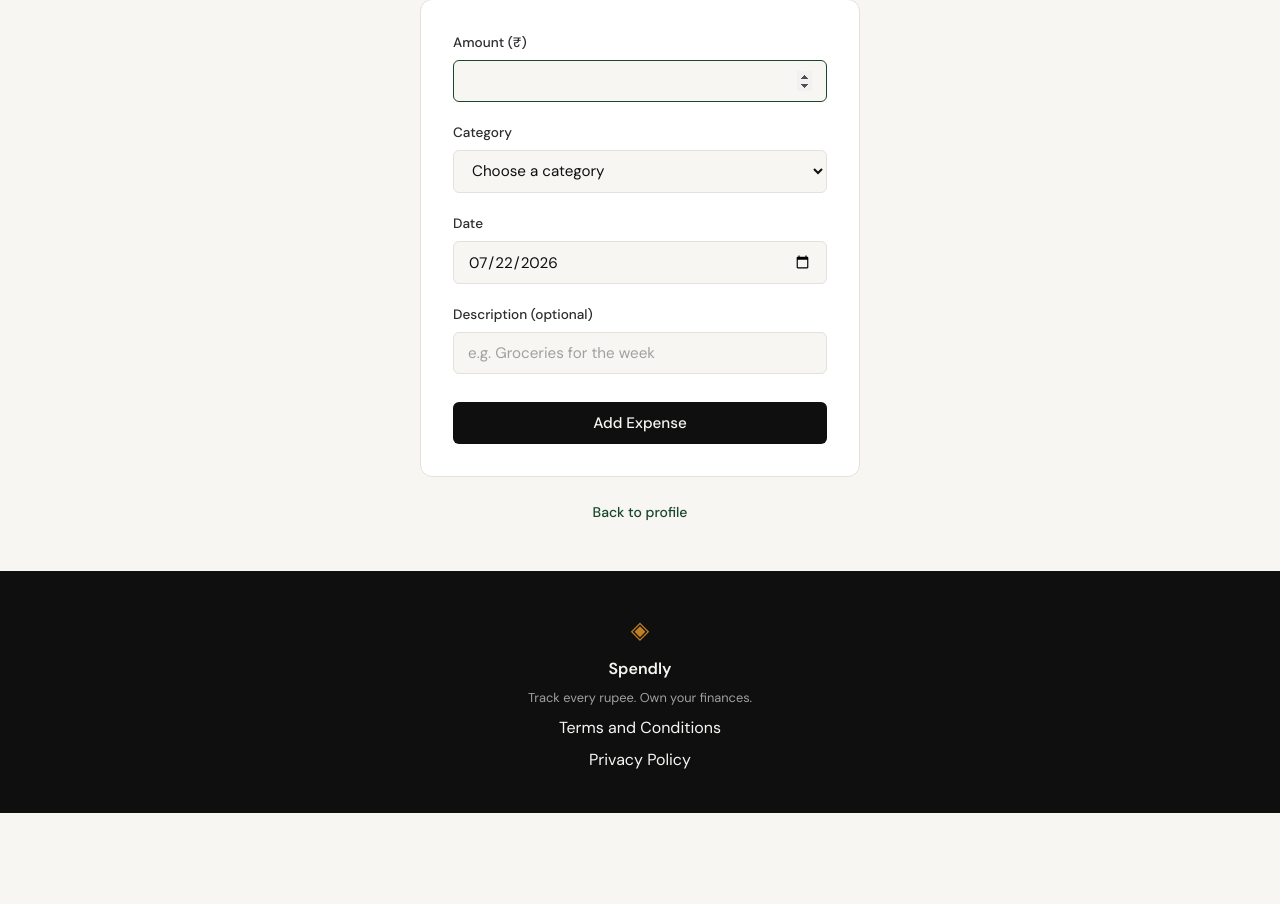
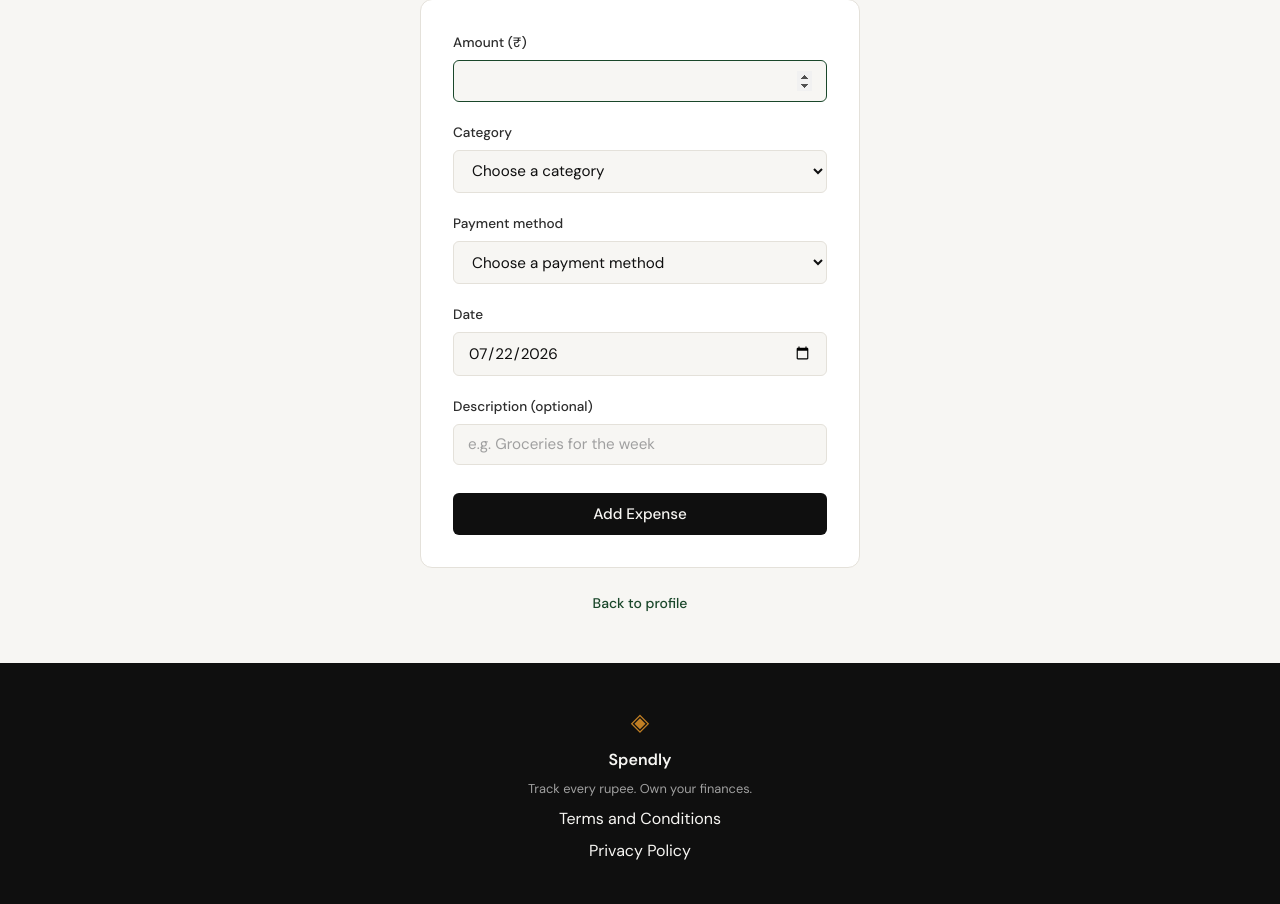
Before and after one commit to tejash5489-lang/spendly, a Flask app: page /expenses/add in a window 1280 px wide. Shown: the part 224-1128 px from the top of the page. Before the commit the page ends 1037 px from the top, so only its background shows below. Run offline with Flask 3, Linux system fonts and the light colour scheme; the visitor is signed in with stand-in values (Sample User, id 1).

Commit message:
feat: add payment method tag to expenses
Tags each expense with how it was paid (Cash/Card/UPI): new
payment_method column with a migration for existing databases,
membership validation, form field on add/edit, and a Payment
column on the profile transaction table.

Co-Authored-By: Claude Sonnet 5 <noreply@anthropic.com>

```diff
--- a/app.py
+++ b/app.py
@@ -5,7 +5,7 @@ from datetime import date, datetime
 from flask import Flask, redirect, render_template, request, session, url_for
 from werkzeug.security import generate_password_hash
 
-from database.db import CATEGORIES, get_db, init_db, seed_db
+from database.db import CATEGORIES, PAYMENT_METHODS, get_db, init_db, seed_db
 
 app = Flask(__name__)
 app.secret_key = "dev-secret-key-change-in-production"
@@ -184,6 +184,8 @@ def _validate_expense_form(form_values):
         return None, "Enter a valid amount greater than 0."
     if form_values["category"] not in CATEGORIES:
         return None, "Please select a valid category."
+    if form_values["payment_method"] not in PAYMENT_METHODS:
+        return None, "Please select a valid payment method."
     if not _parse_date(form_values["date"]):
         return None, "Please enter a valid date."
 
@@ -208,7 +210,7 @@ def _where_clause(user_id, start, end):
 def _get_recent_transactions(conn, user_id, start=None, end=None, limit=10):
     where, params = _where_clause(user_id, start, end)
     query = f"""
-        SELECT id, date, description, category, amount
+        SELECT id, date, description, category, amount, payment_method
         FROM expenses
         WHERE {where}
         ORDER BY date DESC
@@ -283,12 +285,19 @@ def add_expense():
         return redirect(url_for("login"))
 
     today = date.today().isoformat()
-    form_values = {"amount": "", "category": "", "date": today, "description": ""}
+    form_values = {
+        "amount": "",
+        "category": "",
+        "payment_method": "",
+        "date": today,
+        "description": "",
+    }
     error = None
 
     if request.method == "POST":
         form_values["amount"] = request.form.get("amount", "")
         form_values["category"] = request.form.get("category", "")
+        form_values["payment_method"] = request.form.get("payment_method", "")
         form_values["date"] = request.form.get("date", "")
         form_values["description"] = request.form.get("description", "").strip()
 
@@ -297,12 +306,13 @@ def add_expense():
         if error is None:
             conn = get_db()
             conn.execute(
-                "INSERT INTO expenses (user_id, amount, category, date, description) "
-                "VALUES (?, ?, ?, ?, ?)",
+                "INSERT INTO expenses (user_id, amount, category, payment_method, date, description) "
+                "VALUES (?, ?, ?, ?, ?, ?)",
                 (
                     session["user_id"],
                     amount,
                     form_values["category"],
+                    form_values["payment_method"],
                     form_values["date"],
                     form_values["description"] or None,
                 ),
@@ -314,6 +324,7 @@ def add_expense():
     return render_template(
         "add_expense.html",
         categories=CATEGORIES,
+        payment_methods=PAYMENT_METHODS,
         error=error,
         **form_values,
     )
@@ -326,7 +337,8 @@ def edit_expense(id):
 
     conn = get_db()
     expense = conn.execute(
-        "SELECT id, amount, category, date, description FROM expenses WHERE id = ? AND user_id = ?",
+        "SELECT id, amount, category, payment_method, date, description "
+        "FROM expenses WHERE id = ? AND user_id = ?",
         (id, session["user_id"]),
     ).fetchone()
 
@@ -337,6 +349,7 @@ def edit_expense(id):
     form_values = {
         "amount": expense["amount"],
         "category": expense["category"],
+        "payment_method": expense["payment_method"],
         "date": expense["date"],
         "description": expense["description"] or "",
     }
@@ -345,6 +358,7 @@ def edit_expense(id):
     if request.method == "POST":
         form_values["amount"] = request.form.get("amount", "")
         form_values["category"] = request.form.get("category", "")
+        form_values["payment_method"] = request.form.get("payment_method", "")
         form_values["date"] = request.form.get("date", "")
         form_values["description"] = request.form.get("description", "").strip()
 
@@ -352,11 +366,12 @@ def edit_expense(id):
 
         if error is None:
             conn.execute(
-                "UPDATE expenses SET amount = ?, category = ?, date = ?, description = ? "
+                "UPDATE expenses SET amount = ?, category = ?, payment_method = ?, date = ?, description = ? "
                 "WHERE id = ? AND user_id = ?",
                 (
                     amount,
                     form_values["category"],
+                    form_values["payment_method"],
                     form_values["date"],
                     form_values["description"] or None,
                     id,
@@ -372,6 +387,7 @@ def edit_expense(id):
         "edit_expense.html",
         id=id,
         categories=CATEGORIES,
+        payment_methods=PAYMENT_METHODS,
         error=error,
         **form_values,
     )
--- a/database/db.py
+++ b/database/db.py
@@ -9,6 +9,7 @@ BASE_DIR = os.path.dirname(os.path.dirname(os.path.abspath(__file__)))
 DB_PATH = os.path.join(BASE_DIR, "spendly.db")
 
 CATEGORIES = ["Food", "Transport", "Bills", "Health", "Entertainment", "Shopping", "Other"]
+PAYMENT_METHODS = ["Cash", "Card", "UPI"]
 
 
 def get_db():
@@ -35,12 +36,18 @@ def init_db():
             user_id INTEGER NOT NULL,
             amount REAL NOT NULL,
             category TEXT NOT NULL,
+            payment_method TEXT NOT NULL DEFAULT 'Cash',
             date TEXT NOT NULL,
             description TEXT,
             created_at TEXT DEFAULT (datetime('now')),
             FOREIGN KEY (user_id) REFERENCES users (id)
         )
     """)
+
+    existing_columns = {row["name"] for row in conn.execute("PRAGMA table_info(expenses)").fetchall()}
+    if "payment_method" not in existing_columns:
+        conn.execute("ALTER TABLE expenses ADD COLUMN payment_method TEXT NOT NULL DEFAULT 'Cash'")
+
     conn.commit()
     conn.close()
 
@@ -60,17 +67,18 @@ def seed_db():
     user_id = cursor.lastrowid
 
     sample_expenses = [
-        (user_id, 450.00, "Food", "2026-07-01", "Groceries for the week"),
-        (user_id, 120.00, "Transport", "2026-07-02", "Auto fare"),
-        (user_id, 1500.00, "Bills", "2026-07-03", "Electricity bill"),
-        (user_id, 800.00, "Health", "2026-07-05", "Pharmacy"),
-        (user_id, 600.00, "Entertainment", "2026-07-08", "Movie tickets"),
-        (user_id, 2200.00, "Shopping", "2026-07-12", "New shoes"),
-        (user_id, 250.00, "Other", "2026-07-15", "Miscellaneous"),
-        (user_id, 350.00, "Food", "2026-07-20", "Dinner with friends"),
+        (user_id, 450.00, "Food", "2026-07-01", "Groceries for the week", "Cash"),
+        (user_id, 120.00, "Transport", "2026-07-02", "Auto fare", "UPI"),
+        (user_id, 1500.00, "Bills", "2026-07-03", "Electricity bill", "Card"),
+        (user_id, 800.00, "Health", "2026-07-05", "Pharmacy", "Card"),
+        (user_id, 600.00, "Entertainment", "2026-07-08", "Movie tickets", "UPI"),
+        (user_id, 2200.00, "Shopping", "2026-07-12", "New shoes", "Card"),
+        (user_id, 250.00, "Other", "2026-07-15", "Miscellaneous", "Cash"),
+        (user_id, 350.00, "Food", "2026-07-20", "Dinner with friends", "UPI"),
     ]
     conn.executemany(
-        "INSERT INTO expenses (user_id, amount, category, date, description) VALUES (?, ?, ?, ?, ?)",
+        "INSERT INTO expenses (user_id, amount, category, date, description, payment_method) "
+        "VALUES (?, ?, ?, ?, ?, ?)",
         sample_expenses,
     )
     conn.commit()
--- a/templates/add_expense.html
+++ b/templates/add_expense.html
@@ -34,6 +34,15 @@
                     </select>
                 </div>
                 <div class="form-group">
+                    <label for="payment_method">Payment method</label>
+                    <select id="payment_method" name="payment_method" class="form-input" required>
+                        <option value="" disabled {{ 'selected' if not payment_method else '' }}>Choose a payment method</option>
+                        {% for pm in payment_methods %}
+                        <option value="{{ pm }}" {{ 'selected' if pm == payment_method else '' }}>{{ pm }}</option>
+                        {% endfor %}
+                    </select>
+                </div>
+                <div class="form-group">
                     <label for="date">Date</label>
                     <input type="date" id="date" name="date"
                            class="form-input" value="{{ date }}" required>
--- a/templates/profile.html
+++ b/templates/profile.html
@@ -77,6 +77,7 @@
                         <th>Date</th>
                         <th>Description</th>
                         <th>Category</th>
+                        <th>Payment</th>
                         <th>Amount</th>
                         <th>Actions</th>
                     </tr>
@@ -89,6 +90,7 @@
                         <td>
                             <span class="category-badge {{ badge_classes[categories.index(txn['category']) % 4] }}">{{ txn['category'] }}</span>
                         </td>
+                        <td>{{ txn['payment_method'] }}</td>
                         <td class="profile-table-amount">&#8377;{{ "%.2f"|format(txn['amount']) }}</td>
                         <td class="table-actions-cell">
                             <a href="{{ url_for('edit_expense', id=txn['id']) }}" class="table-action-link">Edit</a>
```
Also changed, not shown: templates/edit_expense.html (+9 -0 lines), tests/test_07-add-expense.py (+7 -0 lines), .claude/specs/10-payment-method.md (added).
